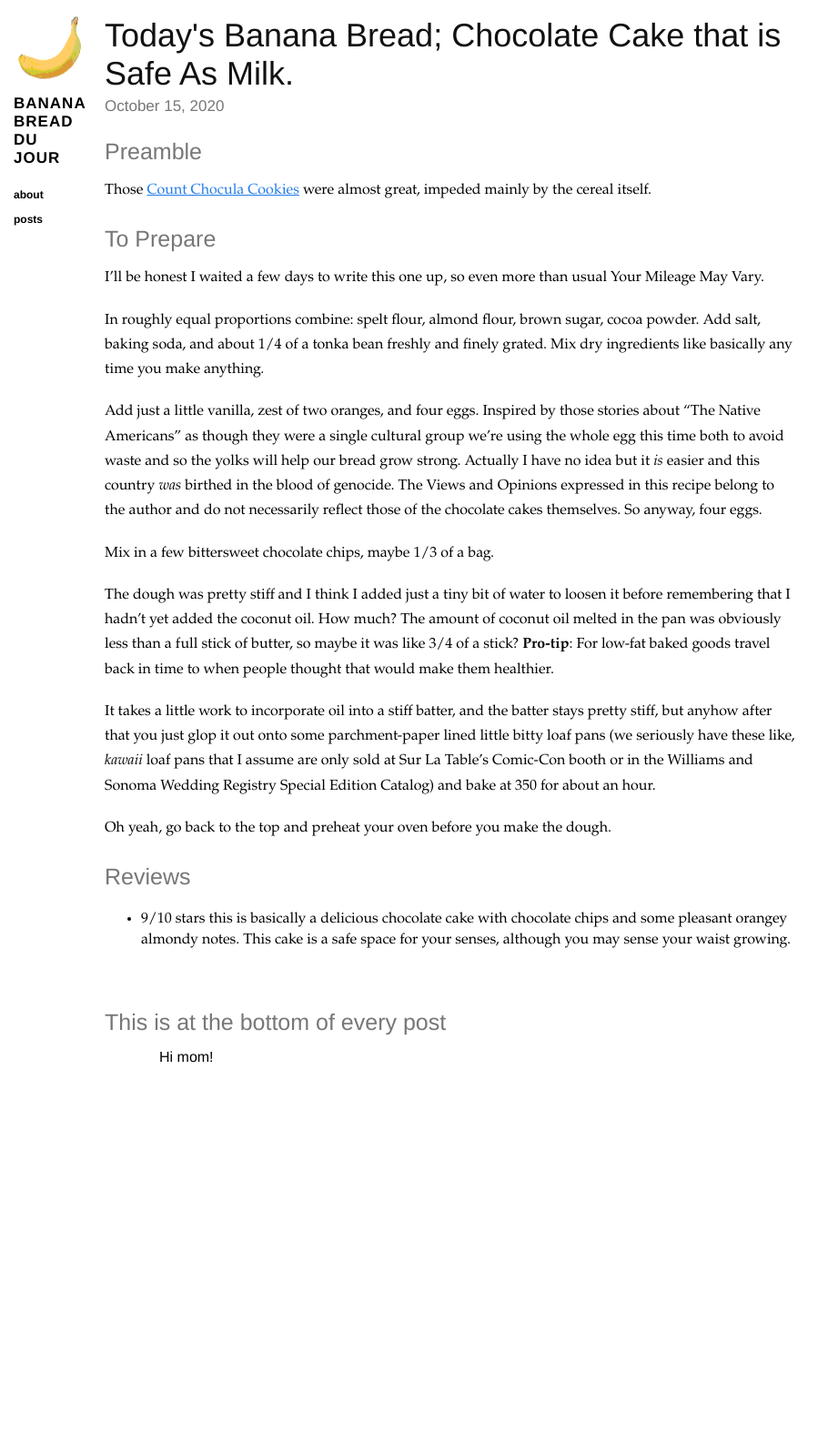
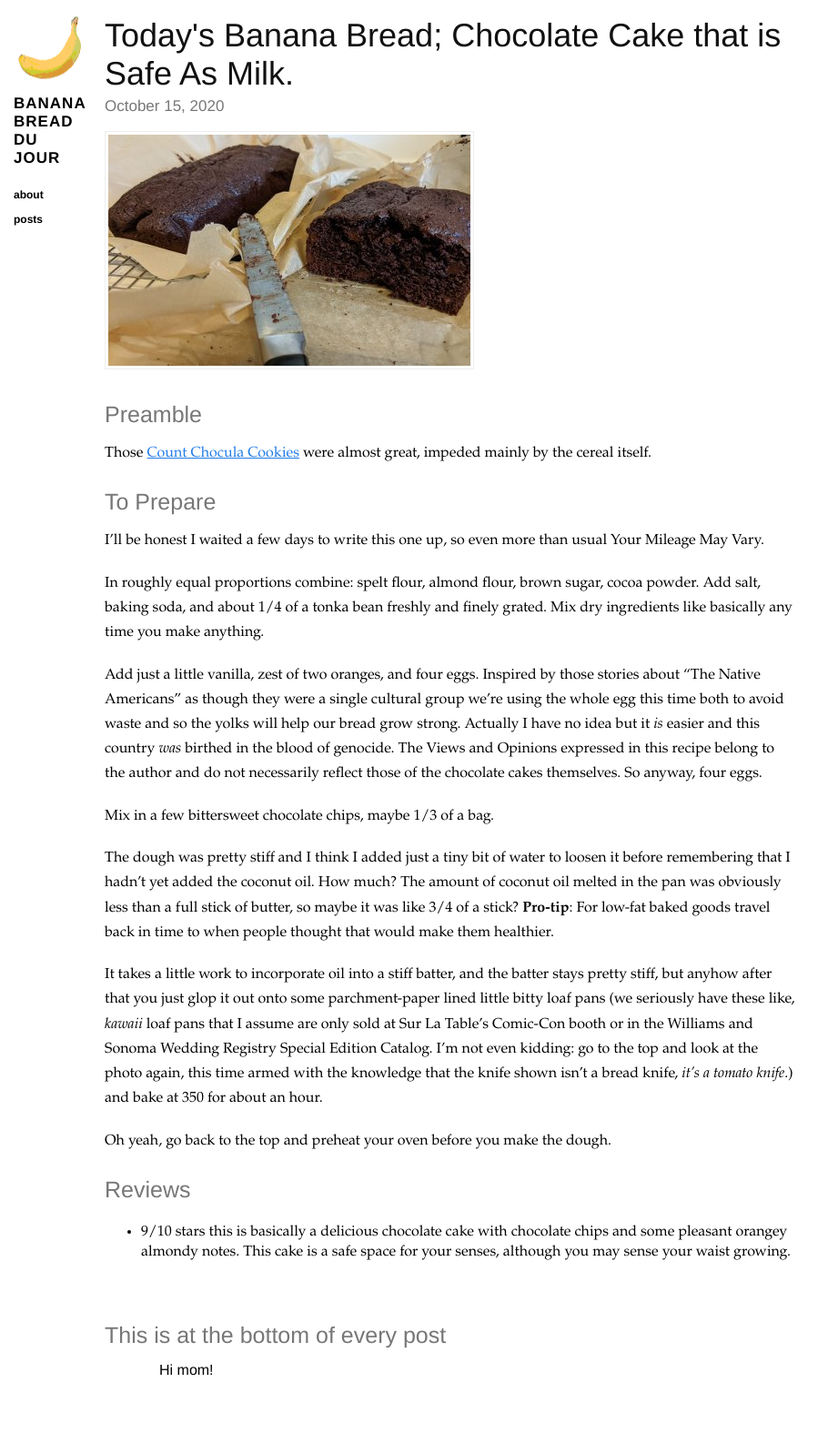
Before and after one commit to joekimmel/bananabread, a Jekyll site: the page built from _posts/2020-10-15-chocolate-cake.markdown, in a window 1280 px wide. Shown: the whole page at 91% size, without its empty margins (0-921 px from the left). Built offline with Jekyll 4.4.1, drawn with Linux system fonts in a browser that asks for light colours; before the commit the page ends 1231 px from its top, so only the background shows below that.

Commit message:
chocolate cake with pictures

```diff
--- a/_posts/2020-10-15-chocolate-cake.markdown
+++ b/_posts/2020-10-15-chocolate-cake.markdown
@@ -3,6 +3,8 @@ layout: post
 title: Today's Banana Bread; Chocolate Cake that is Safe As Milk.
 category: posts
 ---
+
+![Photographic Evidence](/images/2020-10-15-chocolate-cake.jpg)
 
 ### Preamble
 
@@ -20,7 +22,7 @@ Mix in a few bittersweet chocolate chips, maybe 1/3 of a bag.
 
 The dough was pretty stiff and I think I added just a tiny bit of water to loosen it before remembering that I hadn't yet added the coconut oil. How much?  The amount of coconut oil melted in the pan was obviously less than a full stick of butter, so maybe it was like 3/4 of a stick? **Pro-tip**: For low-fat baked goods travel back in time to when people thought that would make them healthier.
 
-It takes a little work to incorporate oil into a stiff batter, and the batter stays pretty stiff, but anyhow after that you just glop it out onto some parchment-paper lined little bitty loaf pans (we seriously have these like, _kawaii_ loaf pans that I assume are only sold at Sur La Table's Comic-Con booth or in the Williams and Sonoma Wedding Registry Special Edition Catalog) and bake at 350 for about an hour.
+It takes a little work to incorporate oil into a stiff batter, and the batter stays pretty stiff, but anyhow after that you just glop it out onto some parchment-paper lined little bitty loaf pans (we seriously have these like, _kawaii_ loaf pans that I assume are only sold at Sur La Table's Comic-Con booth or in the Williams and Sonoma Wedding Registry Special Edition Catalog. I'm not even kidding: go to the top and look at the photo again, this time armed with the knowledge that the knife shown isn't a bread knife, _it's a tomato knife_.) and bake at 350 for about an hour.
 
 Oh yeah, go back to the top and preheat your oven before you make the dough.
 
```
Also changed, not shown: images/2020-10-15-chocolate-cake.jpg (added).
